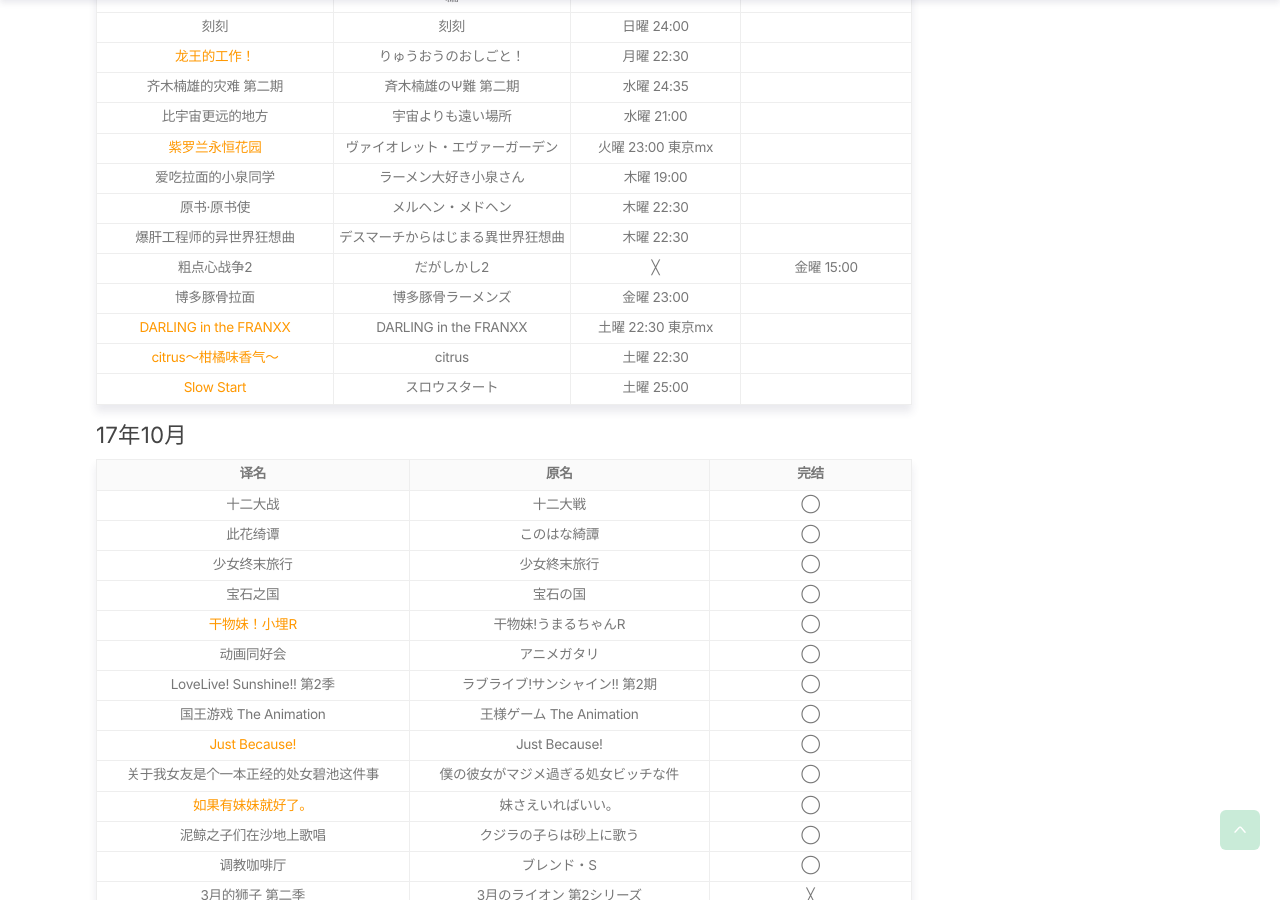
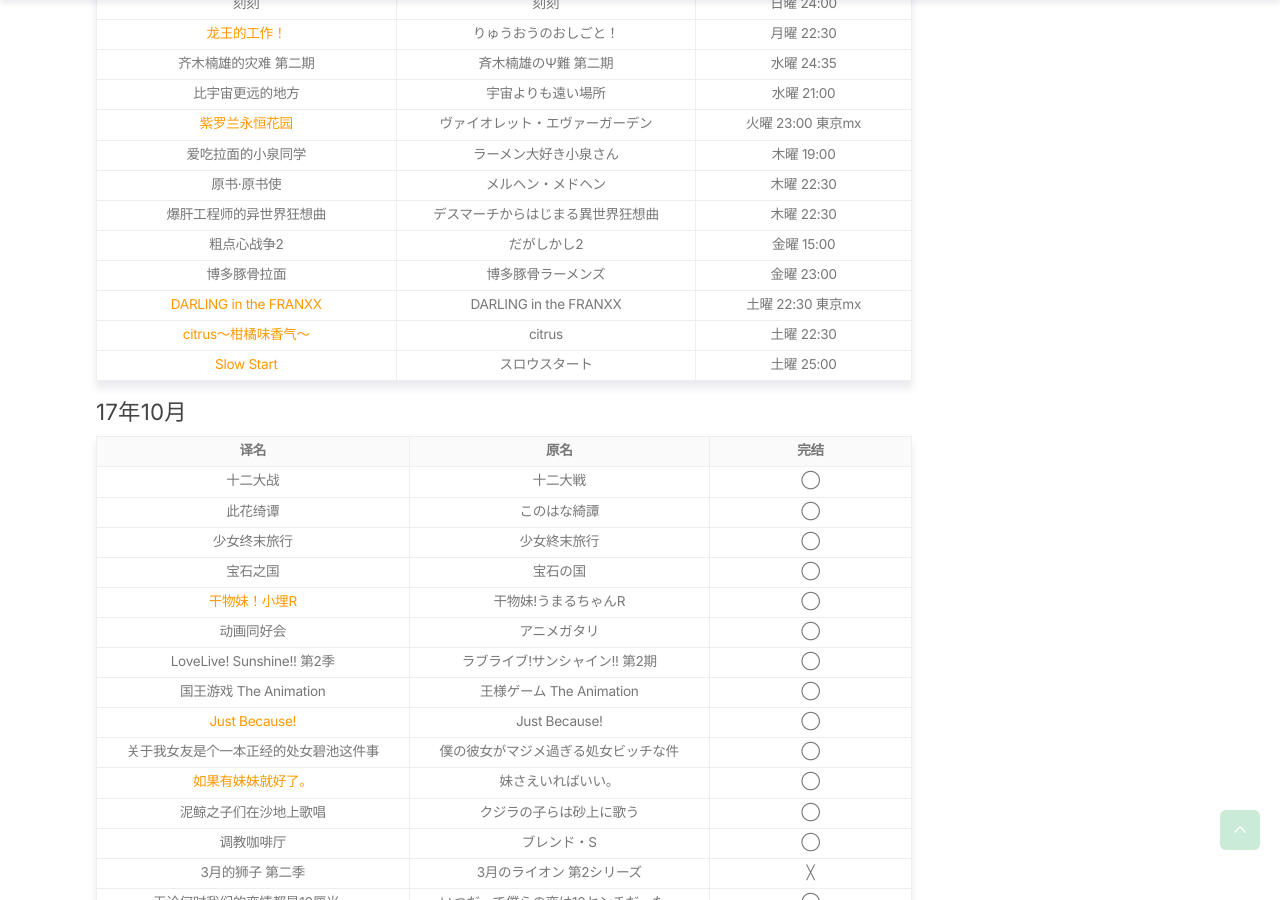
Before and after one commit to 0wQ/0wQ.github.io, a Jekyll site: the page built from _posts/2018-01-22-bangumi.md, in a window 1280 px wide and 900 px high, scrolled down 2850 px. Built offline with Jekyll 4.4.1, drawn with Linux system fonts in a browser that asks for light colours; comment, search, counter and statistics services are not loaded.

Commit message:
blablabla

```diff
--- a/_posts/2018-01-22-bangumi.md
+++ b/_posts/2018-01-22-bangumi.md
@@ -113,7 +113,7 @@
 |爱吃拉面的小泉同学|ラーメン大好き小泉さん|木曜 19:00|
 |原书·原书使|メルヘン・メドヘン|木曜 22:30|
 |爆肝工程师的异世界狂想曲|デスマーチからはじまる異世界狂想曲|木曜 22:30|
-|粗点心战争2|だがしかし2|╳|金曜 15:00|
+|粗点心战争2|だがしかし2|金曜 15:00|
 |博多豚骨拉面|博多豚骨ラーメンズ|金曜 23:00|
 |<mark>DARLING in the FRANXX</mark>|DARLING in the FRANXX|土曜 22:30 東京mx|
 |<mark>citrus～柑橘味香气～</mark>|citrus|土曜 22:30|
```
